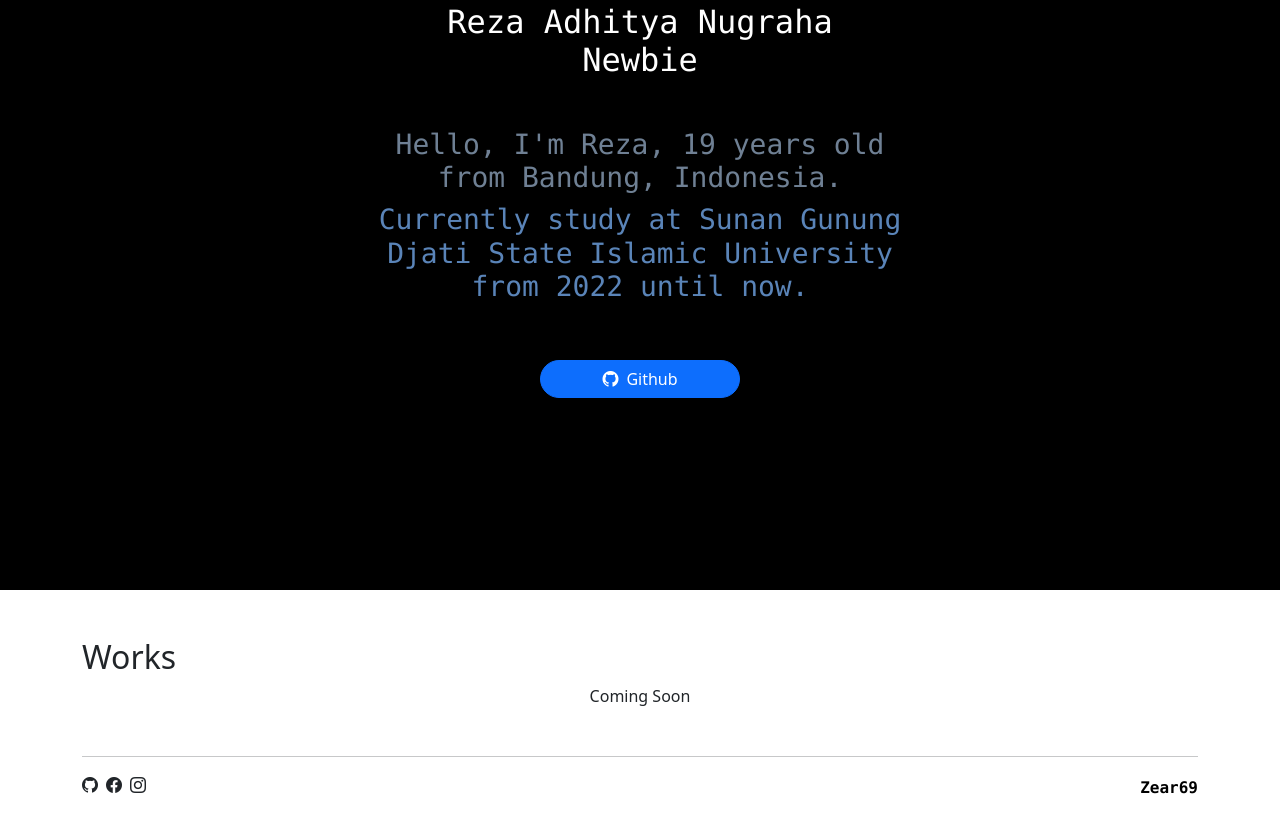
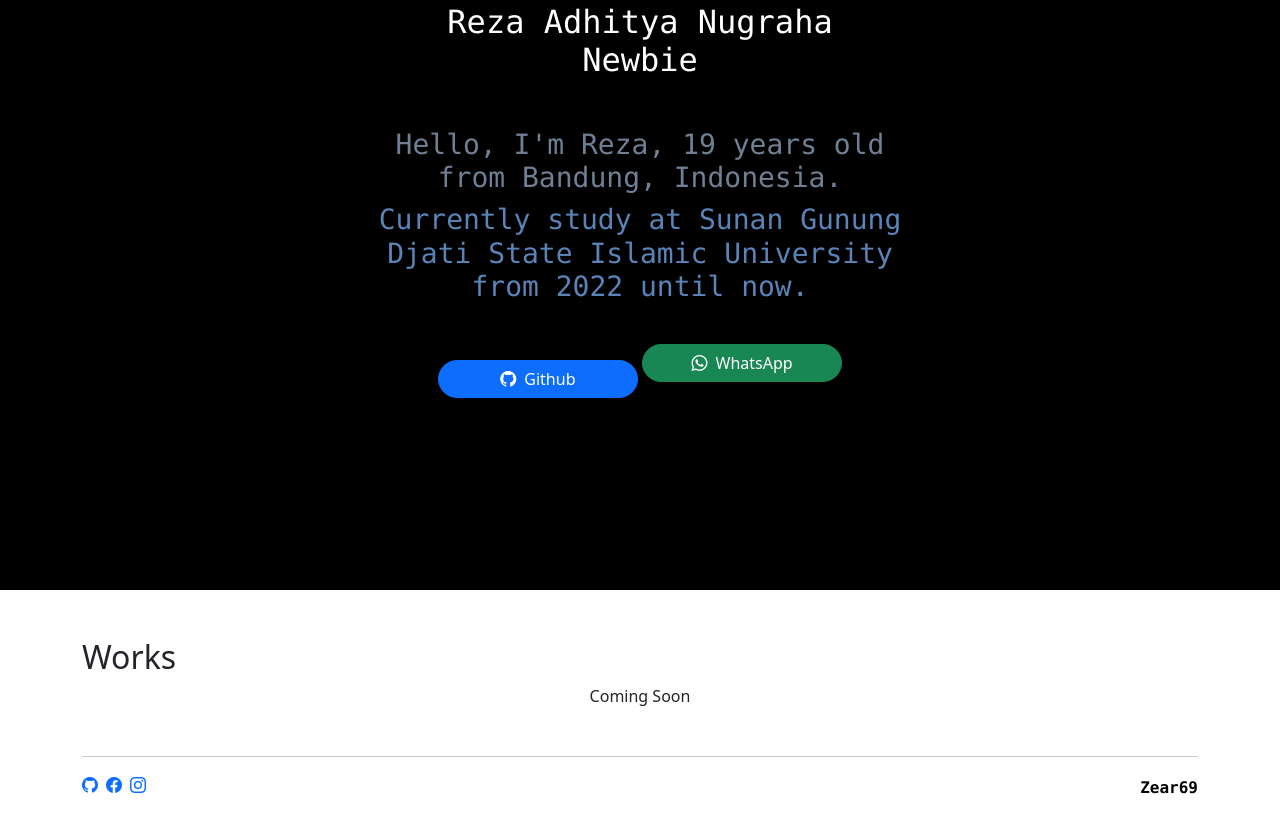
Before and after one commit to rezafresh/rezafresh.github.io, a plain HTML site: page index.html in a window 1280 px wide. Shown: the part 578-1397 px from the top of the page. Drawn offline with nearby package versions, Linux system fonts and the light colour scheme.

Commit message:
Update index.html

```diff
--- a/index.html
+++ b/index.html
@@ -52,6 +52,7 @@
                             <h3 class="sekol">Currently study at Sunan Gunung Djati State Islamic University from 2022 until now.</h3>
 
                             <a class="btn btn-primary btn-github mt-5" href="https://github.com/rezafresh"><i class="bi bi-github me-2"></i>Github</a>
+                            <a class="btn btn-success btn-github mt-3" href="https://wa.me/+62881023316736/"><i class="bi bi-whatsapp me-2"></i>WhatsApp</a>
 
                         </div>
                     </div>
@@ -198,14 +199,14 @@
                     <div class="col-12">
                         <div class="d-flex justify-content-between">
                             <div class="d-flex">
-                                <i class="bi bi-github me-2"><a href="https://github.com/rezafresh"></a></i>
-                                <i class="bi bi-facebook me-2"><a href="https://facebook.com/rezafresh"></a></i>
-                                <i class="bi bi-instagram"><a href="https://instagram.com/reza_nugraha63"></a></i>
+                                <a href="https://github.com/rezafresh"><i class="bi bi-github me-2"></i></a>
+                                <a href="https://facebook.com/rezafresh"><i class="bi bi-facebook me-2"></i></a>
+                                <a href="https://instagram.com/reza_nugraha63"><i class="bi bi-instagram"></i></a>
 
 
                             </div>
 
-                            <p class="zear-footer ">
+                            <p class="zear-footer">
                                 <b>Zear69</b>
                             </p>
                         </div>
```
